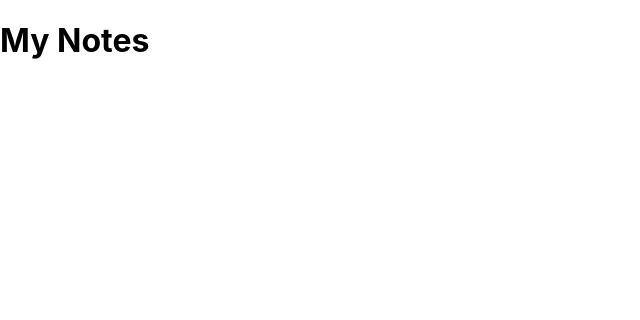
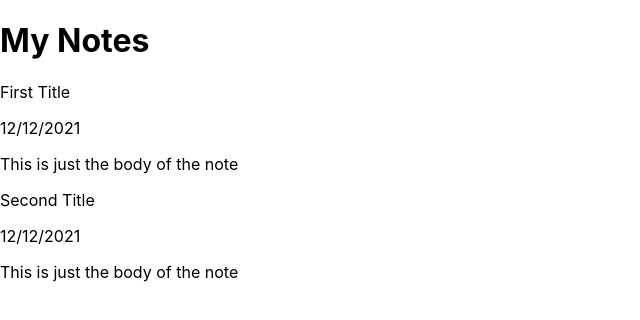
Before and after one commit to daniele-frade/my-notes-frontend, a React (Create React App) app: page / in a window 1280 px wide. Shown: the top 320 px of the page, without its empty margins (0-640 px from the left). Built offline with nearby package versions, Linux system fonts and the light colour scheme.

Commit message:
Displayed basci structure of notes

```diff
--- a/src/App.js
+++ b/src/App.js
@@ -3,6 +3,15 @@ import { Component } from 'react'
 const baseURL = 'http://localhost:3003'
 
 class App extends Component {
+  constructor(props) {
+    super(props)
+    this.state = {
+      notes: [
+        {title: 'First Title', date: '12/12/2021', body: 'This is just the body of the note'},
+        {title: 'Second Title', date: '12/12/2021', body: 'This is just the body of the note'},
+      ]
+    }
+  }
 
   render() {
     return (
@@ -10,6 +19,18 @@ class App extends Component {
         <header>
           <h1>My Notes</h1>
         </header>
+        <div>
+          { this.state.notes.map(note => {
+              return(
+                <div>
+                  <p>{note.title}</p>
+                  <p>{note.date}</p>
+                  <p>{note.body}</p>
+                </div>
+              )
+            })
+          }
+        </div>
       </div>
     )
   }
```
